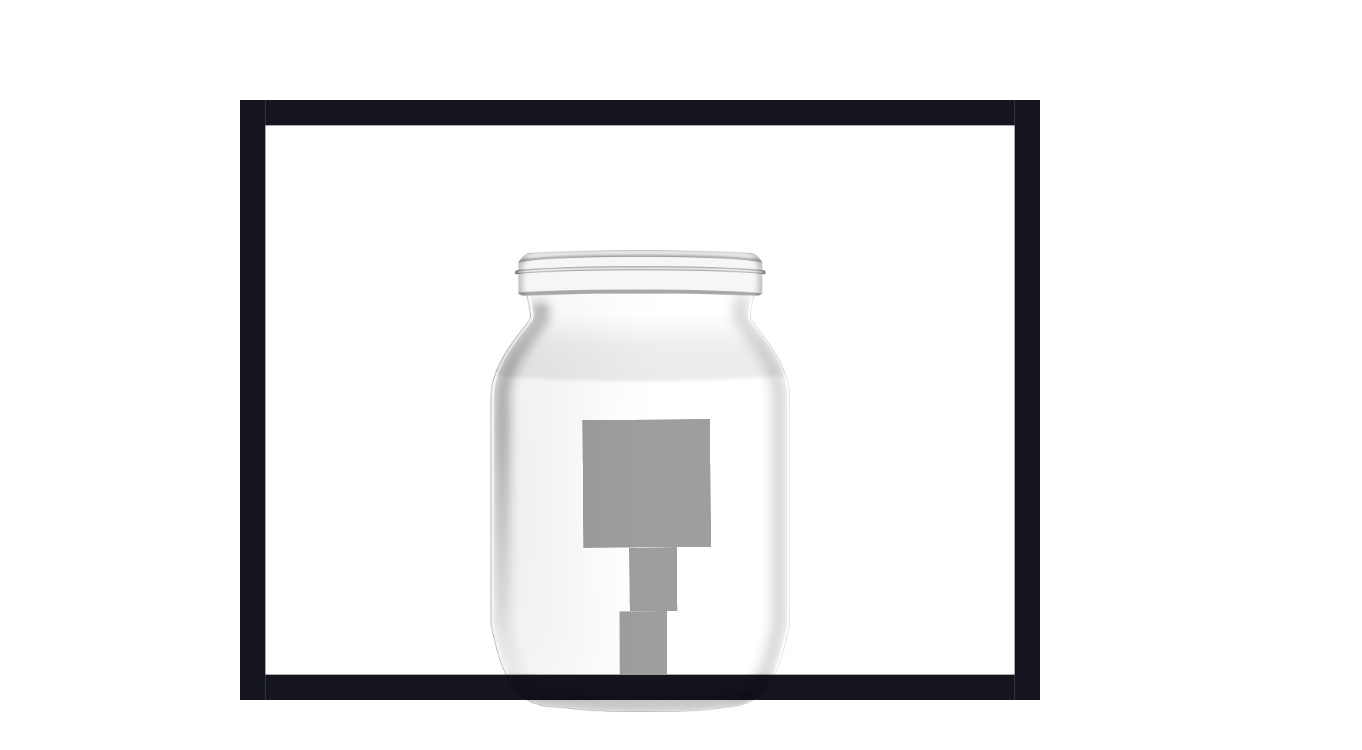
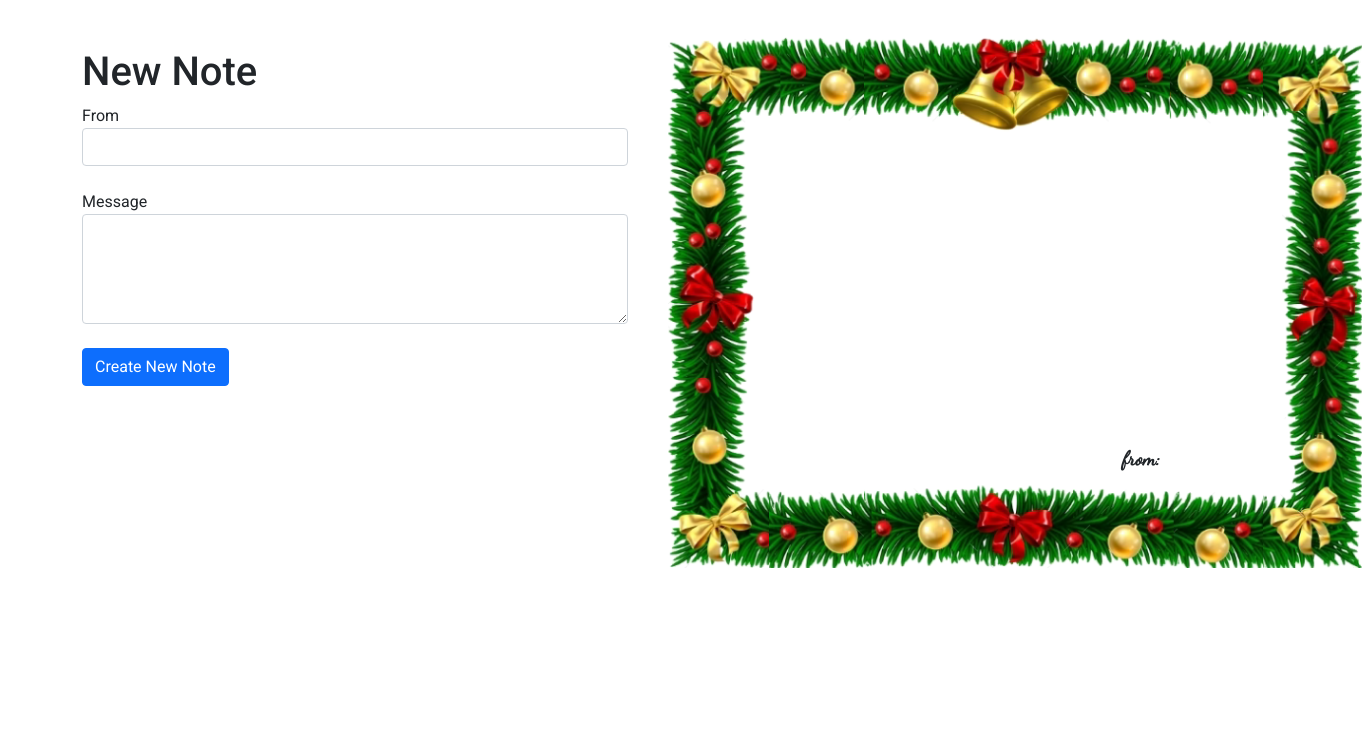
Before and after one commit to SamuelRobertBond/dev-ops-daddy, an Angular app: page /add in a window 1280 px wide. Before the commit this address led to /. Shown: the top 750 px of the page, 1362 px wide, since content can reach past the window. Built offline with nearby package versions, Linux system fonts and the light colour scheme.

Commit message:
add note

```diff
--- a/src/app/app-routing.module.ts
+++ b/src/app/app-routing.module.ts
@@ -1,7 +1,18 @@
 import { NgModule } from '@angular/core';
 import { RouterModule, Routes } from '@angular/router';
+import { CreateNoteComponent } from './create-note/create-note.component';
+import { PhysicsComponent } from './physics/physics.component';
 
-const routes: Routes = [];
+const routes: Routes = [
+  {
+    path: '',
+    component: PhysicsComponent
+  },
+  {
+    path: 'add',
+    component: CreateNoteComponent
+  }
+];
 
 @NgModule({
   imports: [RouterModule.forRoot(routes)],
--- a/src/app/app.component.html
+++ b/src/app/app.component.html
@@ -1 +1 @@
-<app-physics></app-physics>
+<router-outlet></router-outlet>
--- /dev/null
+++ b/src/app/create-note/create-note.component.html
@@ -0,0 +1,47 @@
+<div class="container py-5">
+    <div class="row">
+        <div class="col-12">
+            <h1>New Note</h1>
+        </div>
+    </div>
+
+    <div class="row">
+        <div class="col-6 form-group" [formGroup]="formGroup">
+            <div class="row mb-4">
+                <div class="col-12">
+                    <label for="from">From</label>
+                    <input class="form-control" type="text" id="from" formControlName="from">
+                </div>
+            </div>
+
+            <div class="row mb-4">
+                <div class="col-12">
+                    <label for="message">Message</label>
+                    <textarea class="form-control" rows="4" type="text" id="message" formControlName="message"></textarea>
+                </div>
+            </div>
+
+            <button class="btn btn-primary" (click)="createNote()">Create New Note</button>
+
+        </div>
+
+        <div class="col-6 note-col">
+            <div class="note">
+                <div class="row row-note">
+                    <div class="col-12 message">
+                        <p>
+                            {{note.message}}
+                        </p>
+                    </div>
+                </div>
+                <div class="row">
+                    <div class="col-12 from">
+                        <span>from: {{note.from}}</span>
+                    </div>
+                </div>
+            </div>
+
+            <img src="/assets/wreath.png" alt="wreath">
+        </div>
+    </div>
+</div>
--- /dev/null
+++ b/src/app/create-note/create-note.component.scss
@@ -0,0 +1,16 @@
+@import '../notes/components/notes-dialog/notes-dialog.component.scss';
+
+img {
+    top: -83px;
+    left: 10px;
+}
+
+.note-col {
+    position: relative;
+    display: flex;
+    justify-content: flex-end;
+}
+
+.note {
+    width: 552px;
+}
--- /dev/null
+++ b/src/app/create-note/create-note.component.ts
@@ -0,0 +1,28 @@
+import { Component, OnInit } from '@angular/core';
+import { FormControl, FormGroup, Validators } from '@angular/forms';
+
+@Component({
+  selector: 'app-create-note',
+  templateUrl: './create-note.component.html',
+  styleUrls: ['./create-note.component.scss']
+})
+export class CreateNoteComponent implements OnInit {
+
+  formGroup: FormGroup = new FormGroup({
+    from: new FormControl(null, Validators.required),
+    message: new FormControl(null, Validators.required)
+  });
+
+  constructor() { }
+
+  ngOnInit(): void {
+  }
+
+  createNote() {
+    console.log(this.note)
+  }
+
+  get note() {
+    return this.formGroup.value
+  }
+}
--- a/src/app/notes/components/notes-dialog/notes-dialog.component.scss
+++ b/src/app/notes/components/notes-dialog/notes-dialog.component.scss
@@ -4,6 +4,8 @@
 
 .note {
     height: 400px;
+    font-family: 'Dancing Script', cursive;
+    font-size: 20px;
 }
 
 img {
@@ -11,11 +13,6 @@ img {
     top: -66px;
     left: -73px;
     transform: scale(.95);
-}
-
-div {
-    font-family: 'Dancing Script', cursive;
-    font-size: 20px;
 }
 
 .row-note {
```
Also changed, not shown: src/app/app.module.ts (+7 -2 lines).
